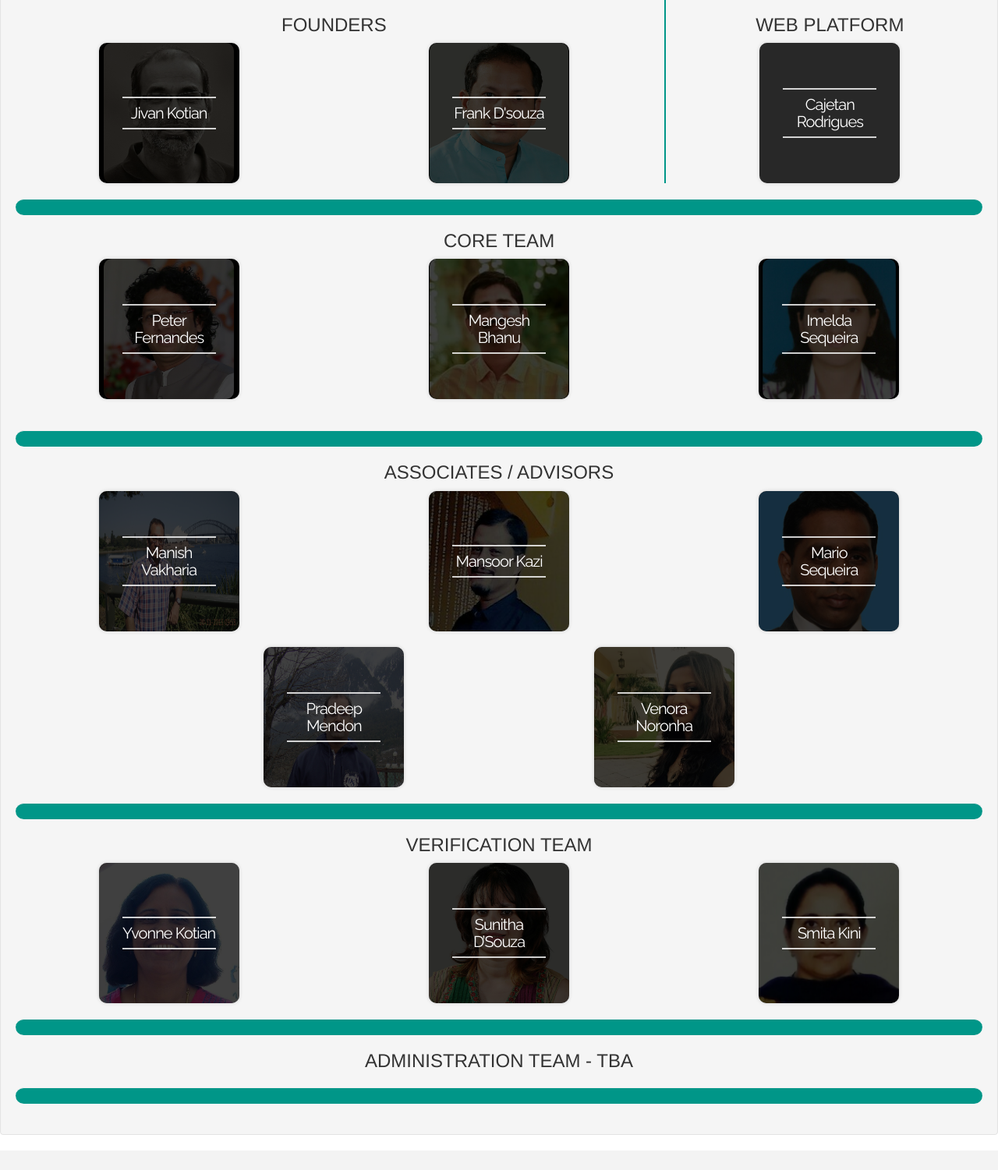
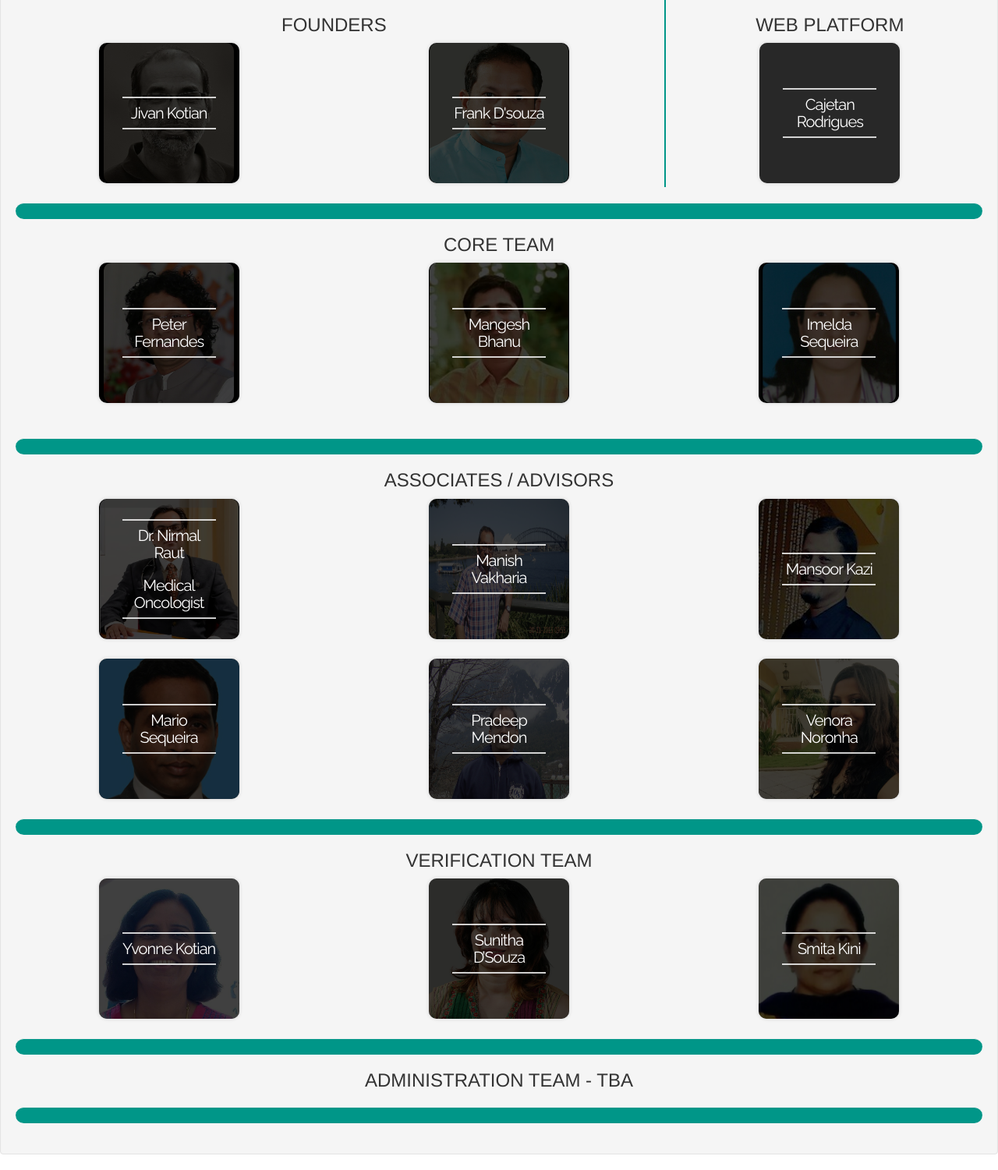
Before and after one commit to caje731/helpinghands, a Django app: page /people/ in a window 1280 px wide. Shown: the part 254-1755 px from the top of the page at 78% size. Before the commit the page ends 1710 px from the top, so only its background shows below. Run offline with Django 3.2, Linux system fonts and the light colour scheme; some libraries are stand-ins or nearby versions; grey boxes are pictures that could not be loaded.

Commit message:
#209875228107529 Add Dr. Nirmal Raut to the advisors panel

```diff
--- a/donations/static/donations/css/people.css
+++ b/donations/static/donations/css/people.css
@@ -1,6 +1,9 @@
 @import url(https://fonts.googleapis.com/css?family=Raleway:400,800);
 hr {
   border-radius: 15px;
+}
+div.col-md-4{
+  padding-bottom: 5px;
 }
 figure.snip1091 {
   font-family: 'Raleway', Arial, sans-serif;
@@ -43,7 +46,8 @@ figure.snip1091 figcaption {
   transform-origin: center 0;
 }
 
-figure.snip1091 figcaption h2 {
+figure.snip1091 figcaption h2,
+figure.snip1091 figcaption h3{
   top: 50%;
   letter-spacing: -1px;
   color: #ffffff;
--- a/donations/templates/donations/nav_bar/people.html
+++ b/donations/templates/donations/nav_bar/people.html
@@ -81,6 +81,15 @@
 <div class="row">
 	<div class="col-md-4">
 		<figure class="snip1091 navy center-block">
+			<img class="img-responsive center-block" src="{% static "donations/img/people/NirmalRaut.jpg" %}" alt="Dr. Nirmal Raut, Medical Oncologist"/>
+			<figcaption>
+			<h2>Dr. Nirmal <span>Raut</span></h2>
+			<h3>Medical Oncologist</h3>
+		  	</figcaption>
+		</figure>
+	</div>
+	<div class="col-md-4">
+		<figure class="snip1091 navy center-block">
 			<img class="img-responsive center-block" src="{% static "donations/img/people/ManishVakhariya.JPG" %}" alt="Manish Vakharia"/>
 			<figcaption>
 			<h2>Manish  <span>Vakharia</span></h2>
@@ -95,6 +104,9 @@
 		  	</figcaption>
 		</figure>
 	</div>
+</div>
+<br>
+<div class="row">
 	<div class="col-md-4">
 		<figure class="snip1091 navy center-block">
 			<img class="img-responsive center-block" src="{% static "donations/img/people/MarioSequeira.jpg" %}" alt="Mario Sequeira"/>
@@ -103,10 +115,7 @@
 			</figcaption>
 		</figure>
 	</div>
-</div>
-<br>
-<div class="row">
-	<div class="col-md-4 col-md-offset-2">
+	<div class="col-md-4">
 		<figure class="snip1091 navy center-block">
 			<img class="img-responsive center-block" src="{% static "donations/img/people/PradeepMendon.JPG" %}" alt="Pradeep Mendon"/>
 			<figcaption>
--- a/helpinghands/config.py
+++ b/helpinghands/config.py
@@ -40,7 +40,7 @@ def get_db_settings():
                 'ENGINE': 'django.db.backends.mysql',
                 'NAME': 'helpinghands',
                 'USER': 'root',
-                'PASSWORD': 'sqltoor',
+                'PASSWORD': 'root',
                 'HOST': '127.0.0.1',
                 'PORT': '3306',
             }
```
Also changed, not shown: donations/static/donations/img/people/NirmalRaut.jpg (added).
